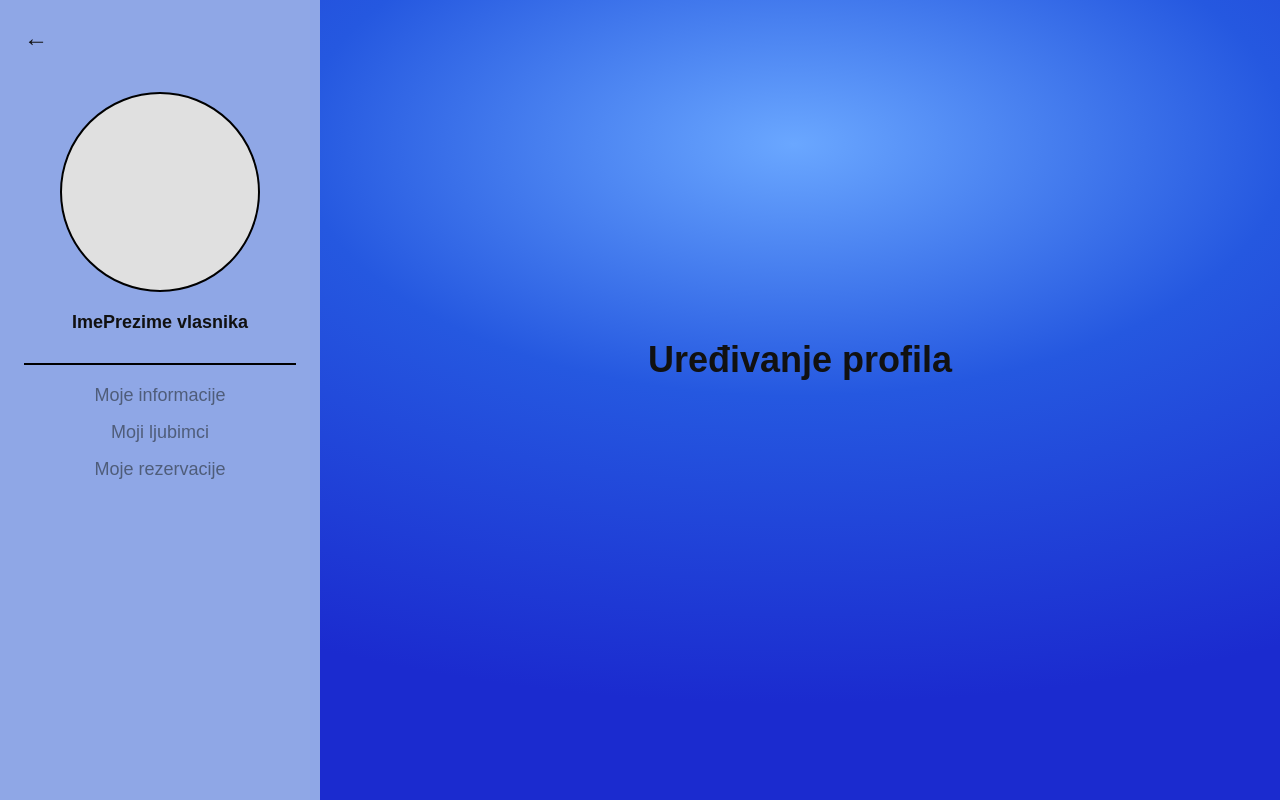
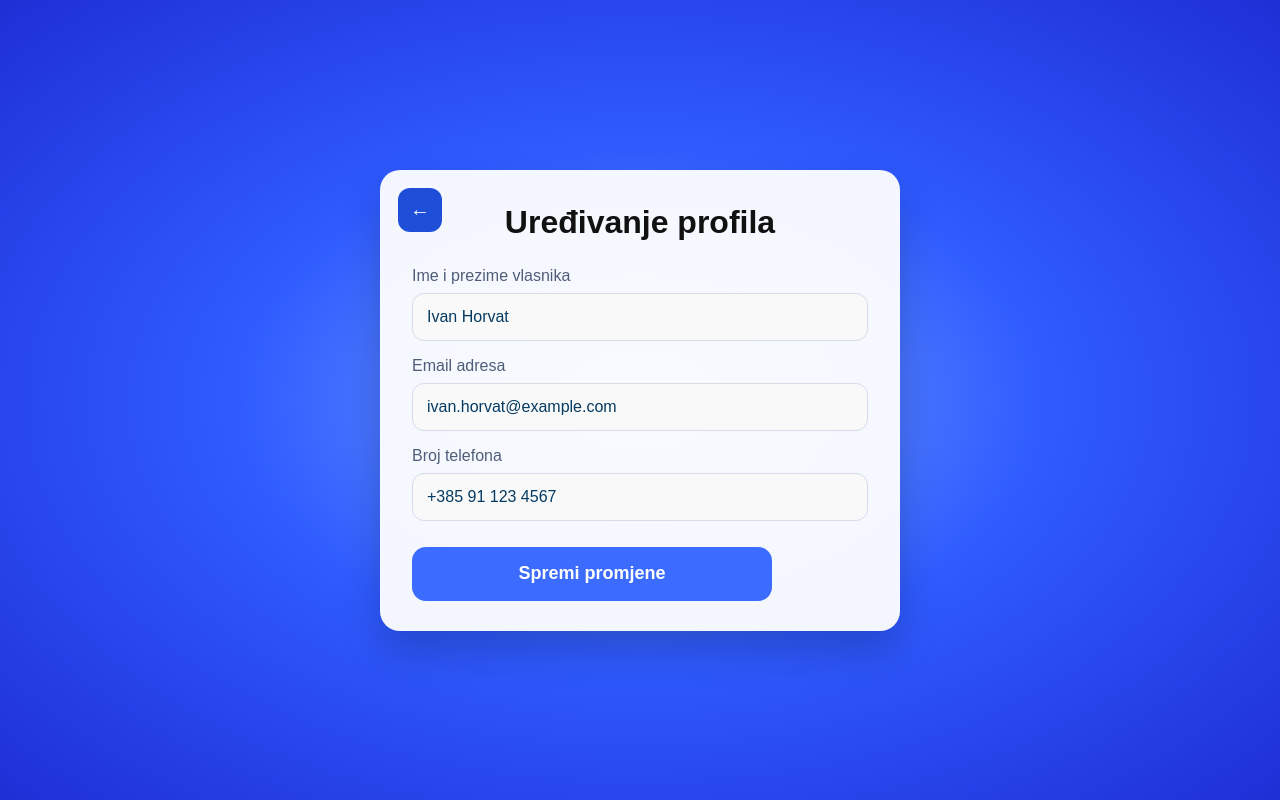
Before and after one commit to Nikolaaa777/Progi---13.4---PawPal, a React (Vite) app in the folder frontend/: page /profile/uredi in a window 1280 px wide. Built offline with nearby package versions, Linux system fonts and the light colour scheme; no server answers.

Commit message:
UrediProfil update

```diff
--- a/frontend/src/pages/profile/UrediProfil.jsx
+++ b/frontend/src/pages/profile/UrediProfil.jsx
@@ -1,9 +1,35 @@
 import "../../styles/all.css";
+import { useNavigate } from "react-router-dom";
 
 export default function UrediProfil() {
+	const nav = useNavigate();
+
 	return (
-		<main className="content">
-			<h1 className="page-title">Uređivanje profila</h1>
-		</main>
+		<div className="overlay">
+			<div className="edit-card">
+				<button className="back-btn" onClick={() => nav(-1)}>
+					←
+				</button>
+
+				<h1>Uređivanje profila</h1>
+
+				<label className="field">
+					<span>Ime i prezime vlasnika</span>
+					<input defaultValue="Ivan Horvat" />
+				</label>
+
+				<label className="field">
+					<span>Email adresa</span>
+					<input defaultValue="ivan.horvat@example.com" />
+				</label>
+
+				<label className="field">
+					<span>Broj telefona</span>
+					<input defaultValue="+385 91 123 4567" />
+				</label>
+
+				<button className="primary-btn">Spremi promjene</button>
+			</div>
+		</div>
 	);
 }
```
Also changed, not shown: frontend/src/styles/all.css.
